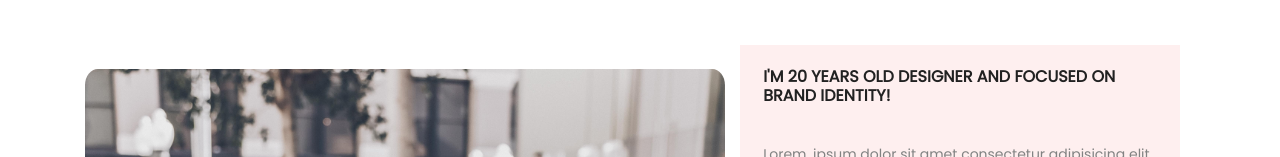
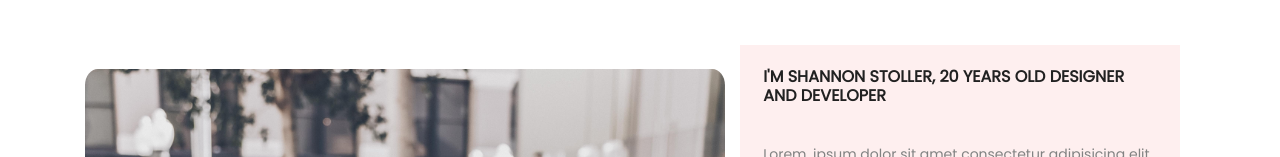
Before and after one commit to Shannon-cmd/First-Portfolio-React, a React (Create React App) app: page / in a window 1280 px wide. Shown: the part 899-1056 px from the top of the page. Built offline with nearby package versions, Linux system fonts and the light colour scheme; the HTML template or start-up script is replaced by a standard one.

Commit message:
reste animation

```diff
--- a/src/components/About.jsx
+++ b/src/components/About.jsx
@@ -19,18 +19,16 @@ const About = () => {
 
   return (
     <Fragment>
-      <section id="about" className="container mb-5">
+      <section id="about" className="container mb-5 mt-3">
 
         <h2 className={change}>— About&nbsp;<span>Myself</span>&nbsp;—</h2>
         <div className="row">
 
           <div className="col container d-flex justify-content-center align-items-center">
             <img className="photo-me mt-4" src={Me} alt="" />
-
           </div>
-
           <div className="about-me col container">
-            <h6>I'M 20 YEARS OLD DESIGNER AND FOCUSED ON BRAND IDENTITY!</h6>
+            <h6>I'M SHANNON STOLLER, 20 YEARS OLD DESIGNER AND DEVELOPER</h6>
             <p>Lorem, ipsum dolor sit amet consectetur adipisicing elit. Accusamus, fuga, ut soluta iusto cum quibusdam, aut totam corrupti aspernatur doloribus sapiente? Totam assumenda enim aperiam fugit ad nobis veritatis libero. Lorem ipsum dolor sit amet consectetur adipisicing elit. Enim cum error ratione cumque amet? Cupiditate eos accusamus tenetur, harum exercitationem eum veritatis blanditiis expedita mollitia, natus dicta soluta beatae. Dignissimos? Lorem ipsum dolor sit amet consectetur adipisicing elit. Possimus sed commodi voluptates, odit quia unde ipsam repellat dicta.</p>
             <div className="row about-info mb-4">
               <div className="col">
--- a/src/components/Form.jsx
+++ b/src/components/Form.jsx
@@ -6,7 +6,7 @@ import SBtn from './framework/SBtn/SBtn';
 const Form = () => {
   return (
     <Fragment>
-      <section id="contact" className="form container">
+      <section className="form container">
         <h2 className="py-5">— Contact —</h2>
         <div className="arround">
           <div className="form-row">
--- a/src/components/Portfolio.jsx
+++ b/src/components/Portfolio.jsx
@@ -45,7 +45,7 @@ const Portfolio = () => {
         </div>
       </section>
 
-      <section className="main"></section>
+      <section id="contact" className="main"></section>
     </Fragment>
   )
 }
--- a/src/components/Service.jsx
+++ b/src/components/Service.jsx
@@ -4,7 +4,7 @@ import '../scss/_Service.scss'
 const Service = () => {
   return (
     <Fragment>
-      <section className="skills container">
+      <section id="services" className="skills container">
         <div className="mb-5 mt-3 d-flex justify-content-center">
           <h2 className="t-about">— What I&nbsp;<span>offer</span>&nbsp;? —</h2>
         </div>
@@ -60,33 +60,6 @@ const Service = () => {
         </div>
 
       </section>
-
-      {/* <section id="services" className="skills">
-      <div className="row">
-
-        <div className="col-4 container">
-          <h5>BRANDING IDENTITY</h5>
-          <p>Lorem Ipsum is simply dummy text of the printing and typesetting industry. Lorem Ipsum has been the industry.</p>
-        </div>
-
-        <div className="col-4 container">
-        <h5></h5>
-          <p>Lorem Ipsum is simply dummy text of the printing and typesetting industry. Lorem Ipsum has been the industry.</p>
-        </div>
-      </div>
-      <div className="row">
-
-        <div className="col-4 container">
-          <h5> AND DEVELOPMENT</h5>
-          <p>Lorem Ipsum is simply dummy text of the printing and typesetting industry. Lorem Ipsum has been the industry.</p>
-        </div>
-
-        <div className="col-4 container">
-        <h5>24 HOUR FRIENDLY SUPPORT</h5>
-          <p>Lorem Ipsum is simply dummy text of the printing and typesetting industry. Lorem Ipsum has been the industry.</p>
-        </div>
-      </div>
-      </section> */}
     </Fragment>
   )
 }
--- a/src/components/Skills.jsx
+++ b/src/components/Skills.jsx
@@ -7,7 +7,7 @@ const Skills = () => {
   return (
     <Fragment>
       <section id="skills" className="container mb-5 all">
-        <div className="d-flex justify-content-center test">
+        <div className="d-flex justify-content-center">
           <h2 className="mb-5 mt-3 t-skill">— Development&nbsp;<span>Skills</span>&nbsp;—</h2>
         </div>
         <div className="row">
--- a/src/scss/_Service.scss
+++ b/src/scss/_Service.scss
@@ -70,7 +70,7 @@
 }
 
 .car2:hover {
-  background-color: $primary-50;
+  background-color: white;
   transition: background-color, 0.5s;
 }
 
```
